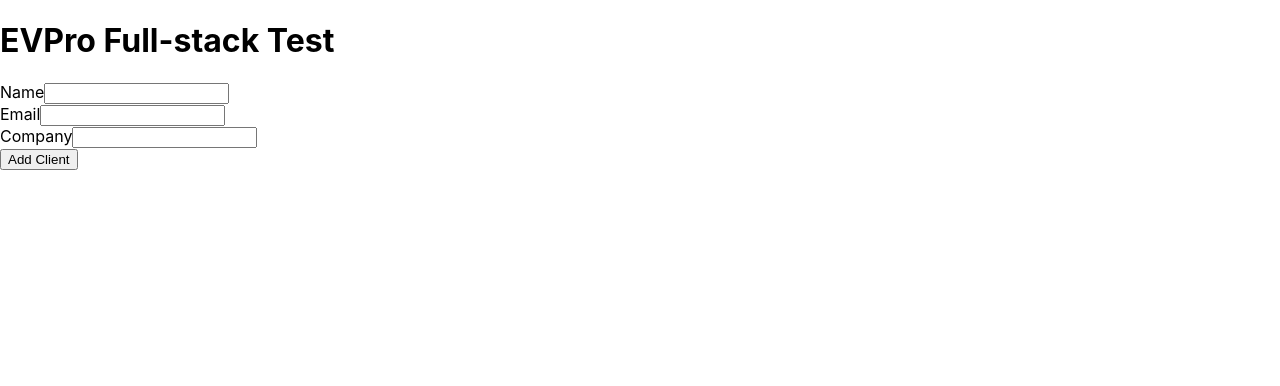
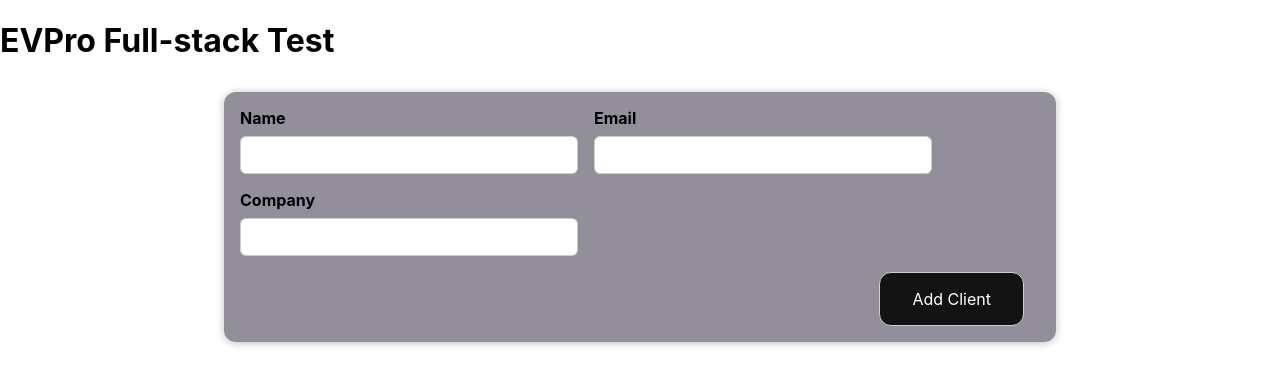
Before and after one commit to nicolas-thompson/clients, a React (Vite) app in the folder frontend/: page / in a window 1280 px wide. Shown: the top 386 px of the page. Built offline with nearby package versions, Linux system fonts and the light colour scheme; no server answers.

Commit message:
Adds CSS styling to New Client Form

```diff
--- a/frontend/src/components/NewClient.jsx
+++ b/frontend/src/components/NewClient.jsx
@@ -1,6 +1,7 @@
 import React from "react";
 
 import NewClientForm from "./NewClientForm";
+import css from "./NewClient.module.css";
 
 const NewClient = props => {
   const onSaveClientDataHandler = (enteredClientData) => {
@@ -11,7 +12,7 @@
     props.onAddClient(clientData);
   };
 
-  return <div>
+  return <div className={css['new-client']}>
     <NewClientForm onSaveClientData={onSaveClientDataHandler} />
   </div>
 };
--- /dev/null
+++ b/frontend/src/components/NewClient.module.css
@@ -0,0 +1,38 @@
+.new-client {
+  background-color: #928f9b;
+  padding: 1rem;
+  margin: 2rem auto;
+  width: 50rem;
+  max-width: 95%;
+  border-radius: 12px;
+  text-align: center;
+  box-shadow: 0 1px 8px rgba(0, 0, 0, 0.25);
+}
+
+.new-client button {
+  font: inherit;
+  cursor: pointer;
+  padding: 1rem 2rem;
+  border: 1px solid #d1ced3;
+  background-color: #141314;
+  color: white;
+  border-radius: 12px;
+  margin-right: 1rem;
+}
+
+.new-client button:hover,
+.new-client button:active {
+  background-color: #535253;
+  border-color: #d1ced3;
+}
+
+.new-client button.alternative {
+  color: #220131;
+  border-color: transparent;
+  background-color: transparent;
+}
+
+.new-client button.alternative:hover,
+.new-client button.alternative:active {
+  background-color: #706e72;
+}
--- a/frontend/src/components/NewClientForm.jsx
+++ b/frontend/src/components/NewClientForm.jsx
@@ -1,4 +1,6 @@
 import React, { useState } from "react";
+
+import css from "./NewClientForm.module.css";
 
 const NewClientForm = props => {
 
@@ -32,21 +34,21 @@
 
   return (
     <form onSubmit={submitHandler}>
-      <div>
-        <div>
+      <div className={css['new-client__controls']}>
+        <div className={css['new-client__control']}>
           <label htmlFor="name">Name</label>
           <input type="text" name="name" value={client.name} id="name" onChange={nameChangeHandler} />
         </div>
-        <div>
+        <div className={css['new-client__control']}>
           <label htmlFor="email">Email</label>
           <input type="text" name="email" value={client.email} id="email" onChange={emailChangeHandler} />
         </div>
-        <div>
+        <div className={css['new-client__control']}>
           <label htmlFor="company">Company</label>
           <input type="text" name="company" value={client.company} id="company" onChange={companyChangeHandler} />
         </div>
       </div>
-      <div>
+      <div className={css['new-client__actions']}>
         <button type="submit">Add Client</button>
       </div>
     </form>
--- /dev/null
+++ b/frontend/src/components/NewClientForm.module.css
@@ -0,0 +1,26 @@
+.new-client__controls {
+  display: flex;
+  flex-wrap: wrap;
+  gap: 1rem;
+  margin-bottom: 1rem;
+  text-align: left;
+}
+
+.new-client__control label {
+  font-weight: bold;
+  margin-bottom: 0.5rem;
+  display: block;
+}
+
+.new-client__control input {
+  font: inherit;
+  padding: 0.5rem;
+  border-radius: 6px;
+  border: 1px solid #ccc;
+  width: 20rem;
+  max-width: 100%;
+}
+
+.new-client__actions {
+  text-align: right;
+}
```
